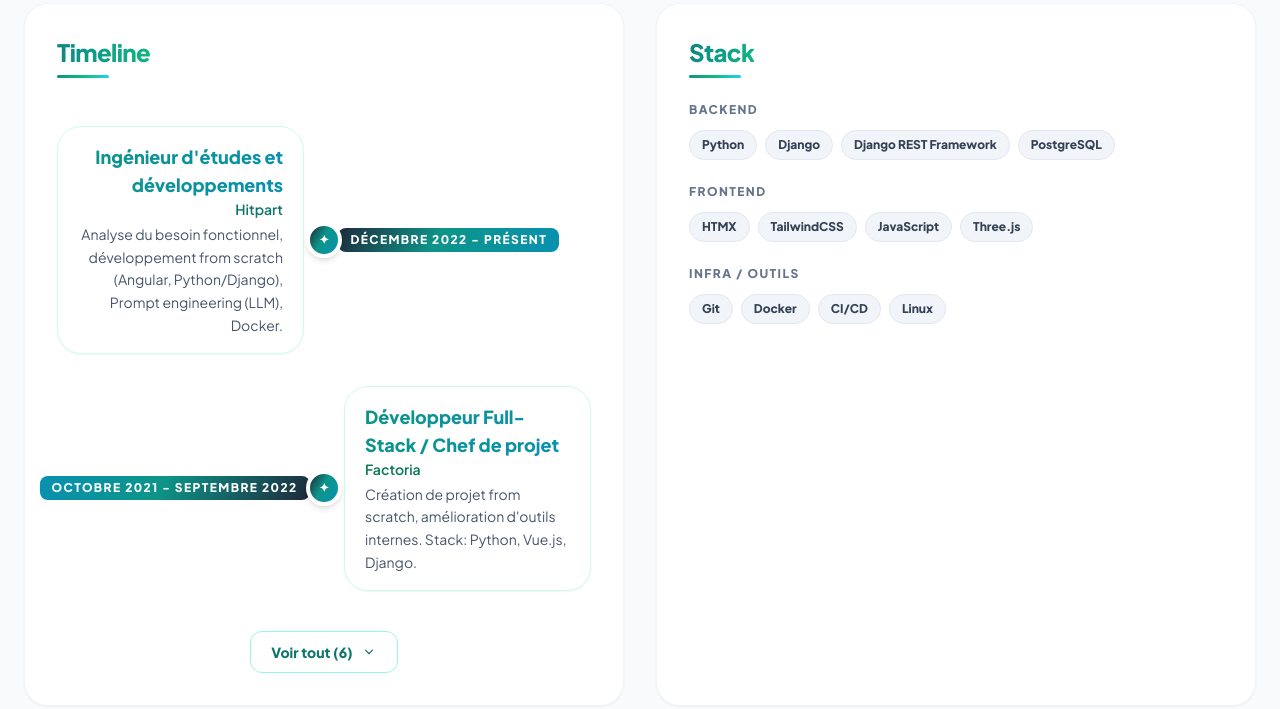
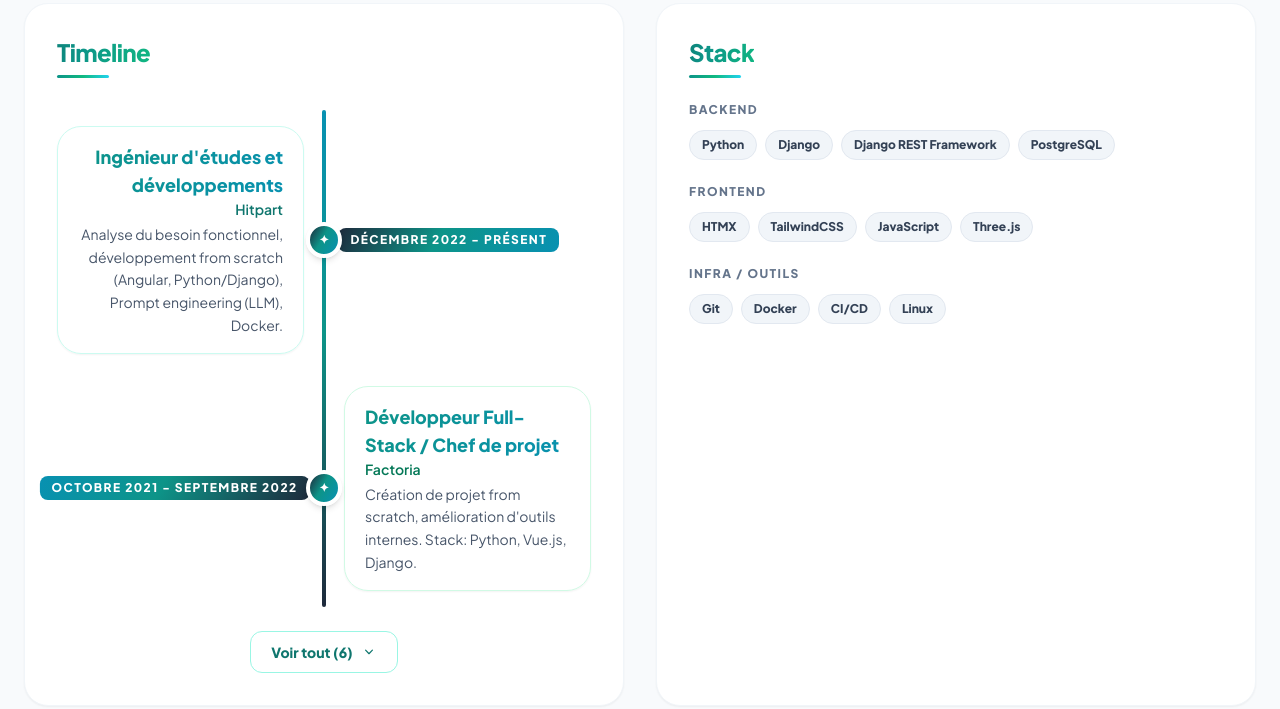
Before and after one commit to Worcesters/UV-DjangoRestFrameWork, a Django app: page /profil-public/ in a window 1280 px wide. Shown: the part 568-1277 px from the top of the page. Run offline with Django 5.2, Linux system fonts and the light colour scheme; data comes from the database, SQL or seed files in the repository; some libraries are stand-ins or nearby versions.

Commit message:
Pipeline

```diff
--- a/static/css/base.css
+++ b/static/css/base.css
@@ -382,6 +382,15 @@ body {
 .linear-gradient-emerald-cyan-teal {
     background: linear-gradient(
         120deg,
+        #0891b2 0%,
+        #0d9488 45%,
+        #1e293b 100%
+    );
+}
+
+.linear-gradient-emerald-cyan-teal--vertical {
+    background: linear-gradient(
+        to bottom,
         #0891b2 0%,
         #0d9488 45%,
         #1e293b 100%
--- a/templates/public_profile.html
+++ b/templates/public_profile.html
@@ -29,7 +29,7 @@
     <article class="bg-white rounded-3xl border border-slate-100 p-8 shadow-sm">
         <h2 class="text-2xl font-black"><span class="sublime-page-h2">Timeline</span></h2>
         <div class="relative mt-8">
-            <div class="hidden md:block absolute left-1/2 top-0 bottom-0 w-1 -translate-x-1/2 rounded-full bg-gradient-to-b from-teal-200 via-emerald-200 to-cyan-200"></div>
+            <div class="linear-gradient-emerald-cyan-teal--vertical hidden md:block absolute left-1/2 top-0 bottom-0 w-1 -translate-x-1/2 rounded-full"></div>
             {% for item in timeline %}
             <div class="relative grid grid-cols-1 md:grid-cols-2 items-center gap-4 md:gap-10 py-4 {% if forloop.counter > 2 %}timeline-extra hidden{% endif %}">
                 {% if forloop.counter0|divisibleby:2 %}
```
Also changed, not shown: apps/experience/migrations/0003_add_formations.py.
